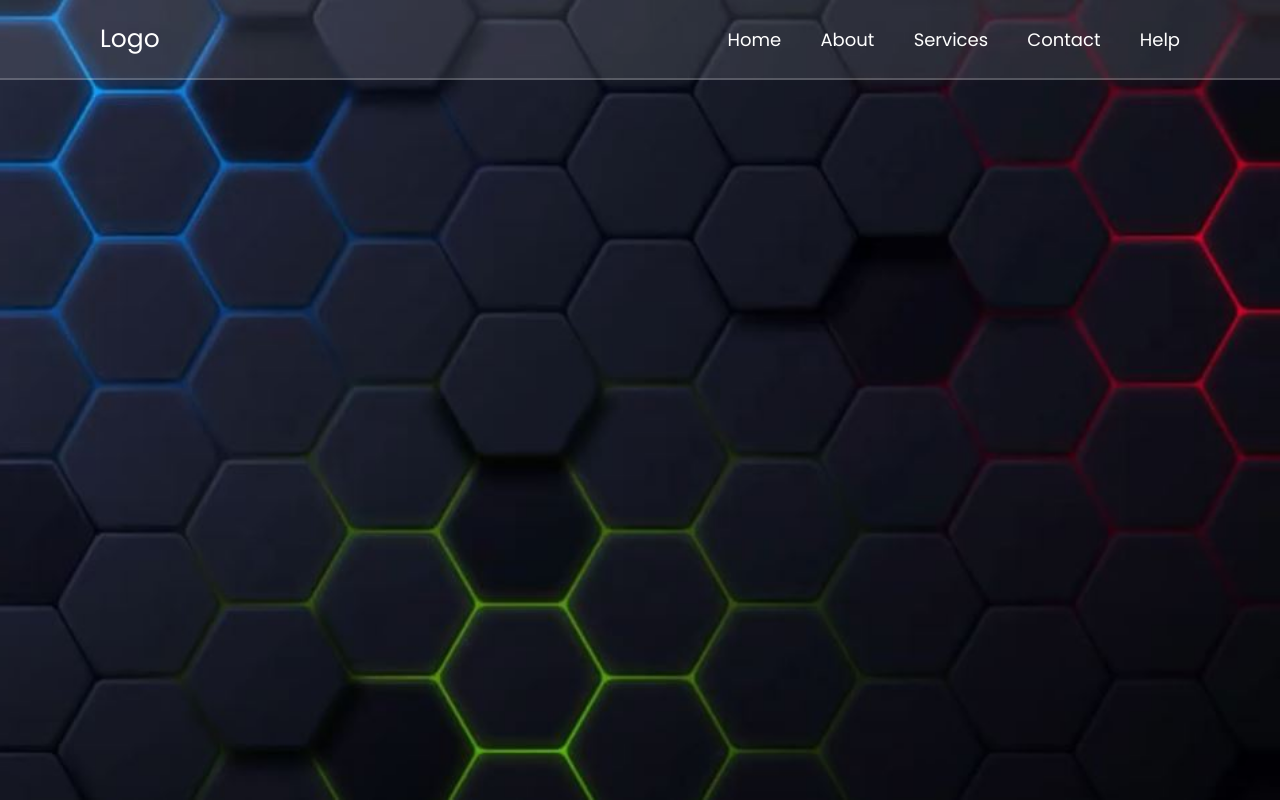
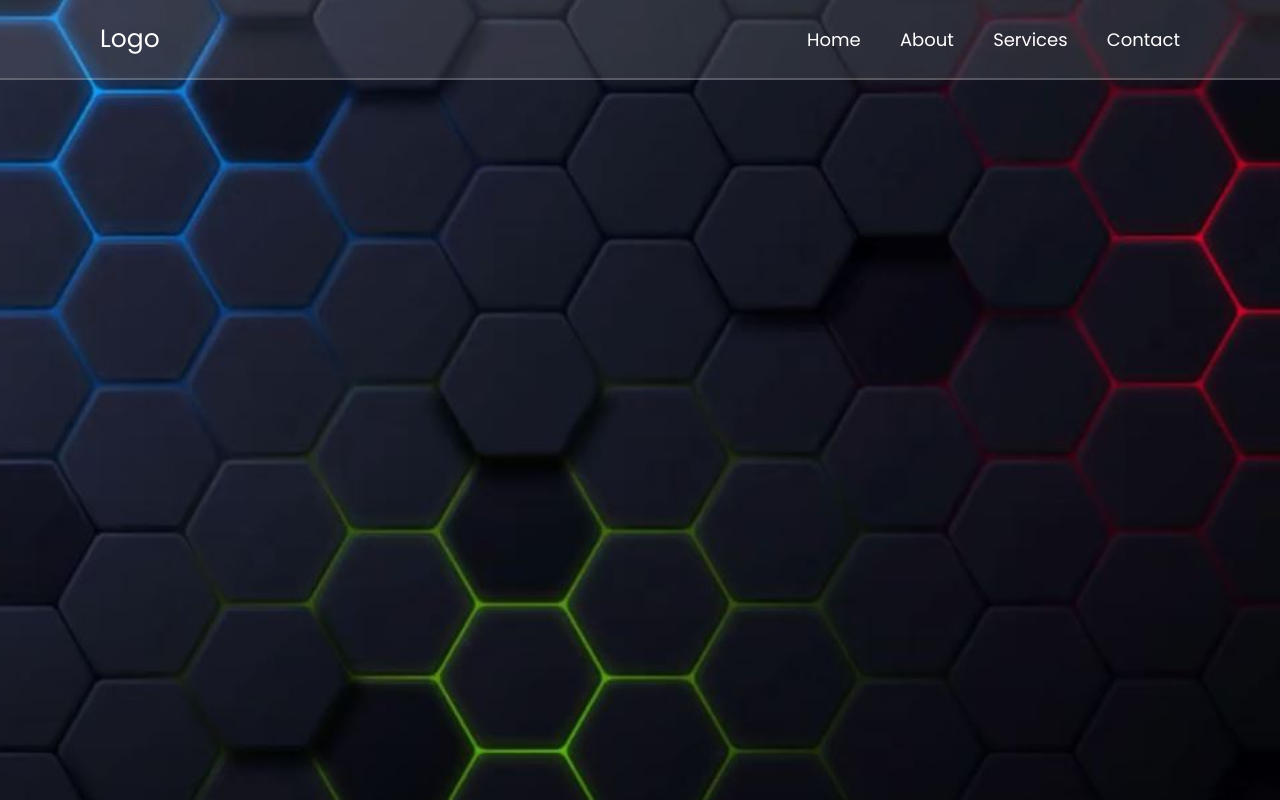
Before and after one commit to DameenPerera/HTML-CSS-JS-Templates, a plain HTML site: page Navigation Bar/01/Glassmorphism Navigation Bar.html in a window 1280 px wide. Drawn offline with Linux system fonts and the light colour scheme.

Commit message:
Update Glassmorphism Navigation Bar.html

```diff
--- a/Navigation Bar/01/Glassmorphism Navigation Bar.html
+++ b/Navigation Bar/01/Glassmorphism Navigation Bar.html
@@ -20,7 +20,6 @@
             <a href="#">About</a>
             <a href="#">Services</a>
             <a href="#">Contact</a>
-            <a href="#">Help</a>
         </nav>
     </header>
 
```
